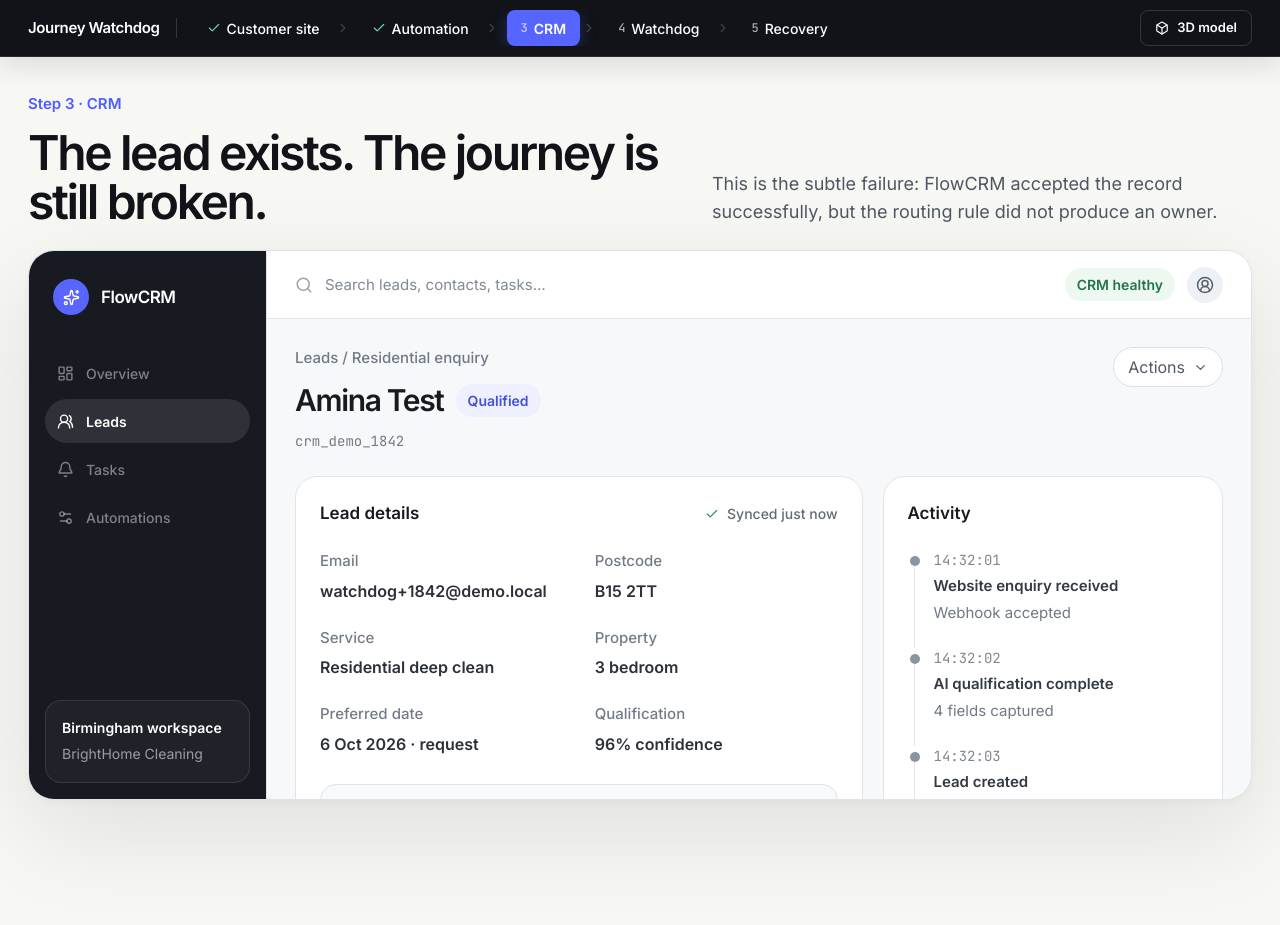
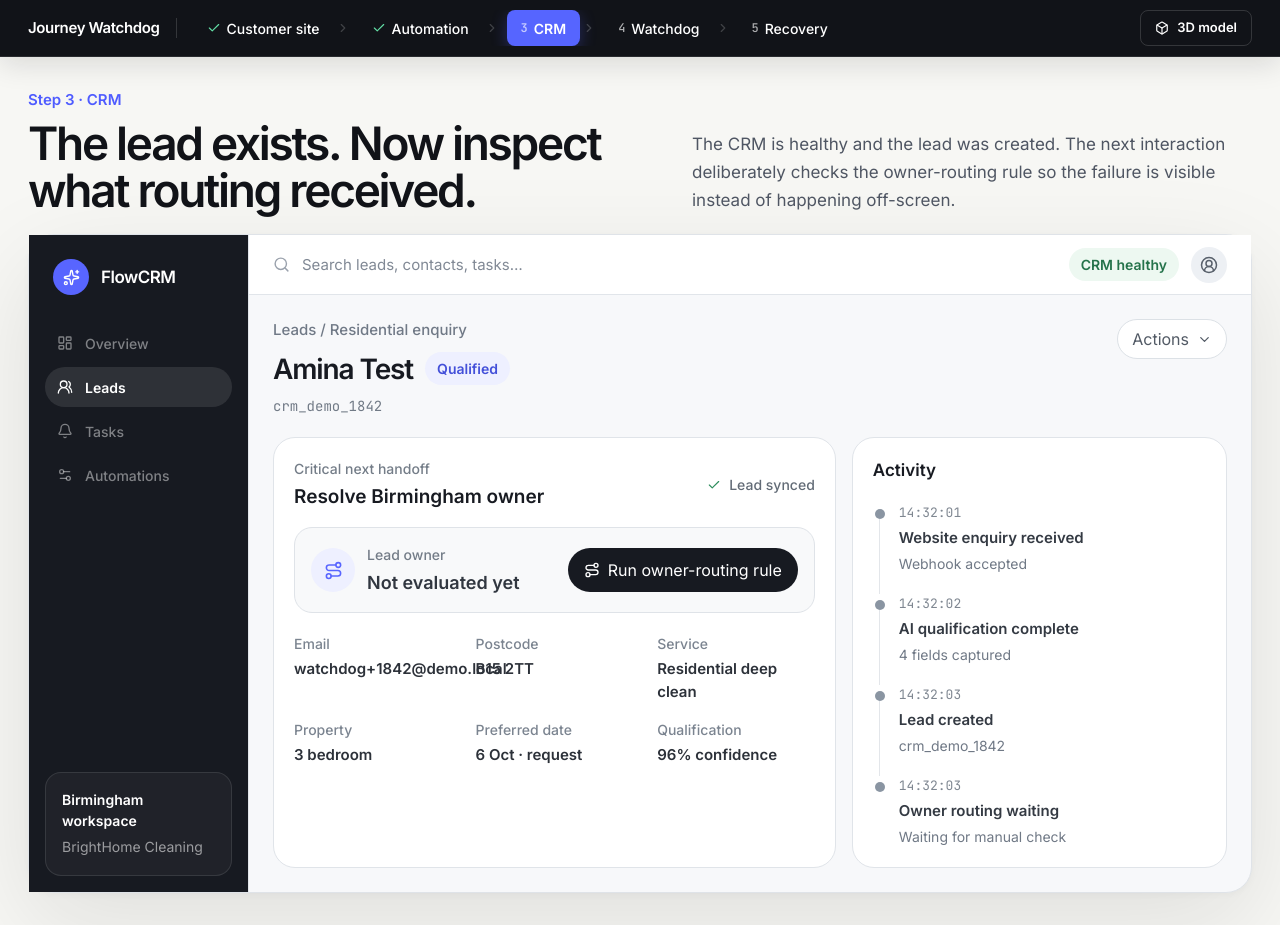
Before and after one commit to Jude-coedz/Buttardev_prototype, a Next.js app: page /crm in a window 1280 px wide. Before the commit the page ends 836 px from the top, so only its background shows below. Built offline with nearby package versions, Linux system fonts and the light colour scheme.

Commit message:
Make CRM routing interaction always visible

```diff
--- a/components/crm-lead-view.tsx
+++ b/components/crm-lead-view.tsx
@@ -1,6 +1,6 @@
 "use client";
 
-import { useEffect, useRef, useState } from "react";
+import { useRef, useState } from "react";
 import { useRouter } from "next/navigation";
 import { animate } from "animejs";
 import {
@@ -21,56 +21,55 @@ import {
 
 export function CrmLeadView() {
   const router = useRouter();
-  const ownerRef = useRef<HTMLDivElement>(null);
+  const resultRef = useRef<HTMLDivElement>(null);
   const [resolving, setResolving] = useState(false);
   const [checked, setChecked] = useState(false);
 
-  useEffect(() => {
-    if (!checked || resolving) return;
-    window.setTimeout(() => {
-      if (ownerRef.current) {
-        animate(ownerRef.current, {
-          scale: [0.985, 1.035, 1],
-          duration: 620,
-          ease: "out(4)",
-        });
-      }
-    }, 0);
-  }, [checked, resolving]);
-
   const runRoutingCheck = async () => {
     if (resolving || checked) return;
+
     setResolving(true);
-    await new Promise((resolve) => window.setTimeout(resolve, 950));
+    await new Promise((resolve) => window.setTimeout(resolve, 850));
     setResolving(false);
     setChecked(true);
+
+    window.setTimeout(() => {
+      if (!resultRef.current) return;
+      animate(resultRef.current, {
+        opacity: [0.45, 1],
+        translateY: [10, 0],
+        scale: [0.985, 1.015, 1],
+        duration: 560,
+        ease: "out(4)",
+      });
+    }, 0);
   };
 
   return (
-    <div className="mx-auto max-w-[1480px] px-4 py-7 md:px-7 md:py-9">
-      <div className="mb-6 grid gap-5 lg:grid-cols-[1fr_auto] lg:items-end">
+    <div className="mx-auto max-w-[1480px] px-4 py-6 md:px-7 md:py-8">
+      <div className="mb-5 grid gap-4 lg:grid-cols-[1fr_auto] lg:items-end">
         <div>
           <p className="text-[15px] font-semibold text-[var(--blue)]">Step 3 · CRM</p>
-          <h1 className="mt-3 text-[38px] font-semibold leading-[1.03] tracking-[-0.05em] md:text-[48px]">
-            The lead exists. The journey is still broken.
+          <h1 className="mt-2 text-[36px] font-semibold leading-[1.03] tracking-[-0.05em] md:text-[46px]">
+            The lead exists. Now inspect what routing received.
           </h1>
         </div>
-        <p className="max-w-[540px] text-[18px] leading-7 text-[var(--copy)]">
-          This is the subtle failure: FlowCRM accepted the record successfully, but the routing rule did not produce an owner.
+        <p className="max-w-[560px] text-[17px] leading-7 text-[var(--copy)]">
+          The CRM is healthy and the lead was created. The next interaction deliberately checks the owner-routing rule so the failure is visible instead of happening off-screen.
         </p>
       </div>
 
-      <section className="crm-shell min-h-[520px] h-[calc(100dvh-250px)] overflow-hidden rounded-[26px] border border-[#dfe3e8] bg-[#f7f8fa]">
-        <div className="flex h-full min-h-[520px]">
-          <aside className="hidden w-[238px] shrink-0 border-r border-[#e1e5ea] bg-[#171a21] p-4 text-white lg:flex lg:flex-col">
-            <div className="flex items-center gap-3 px-2 py-3">
+      <section className="crm-shell overflow-visible rounded-[26px] border border-[#dfe3e8] bg-[#f7f8fa]">
+        <div className="flex">
+          <aside className="hidden w-[220px] shrink-0 border-r border-[#e1e5ea] bg-[#171a21] p-4 text-white lg:flex lg:flex-col">
+            <div className="flex items-center gap-3 px-2 py-2">
               <span className="inline-flex h-9 w-9 items-center justify-center rounded-xl bg-[#5865ff] text-white">
                 <Sparkles size={17} />
               </span>
               <span className="text-[17px] font-semibold tracking-[-0.03em]">FlowCRM</span>
             </div>
 
-            <nav className="mt-6 space-y-1">
+            <nav className="mt-5 space-y-1">
               {[
                 [LayoutDashboard, "Overview", false],
                 [UsersRound, "Leads", true],
@@ -83,11 +82,11 @@ export function CrmLeadView() {
                     key={String(label)}
                     className={
                       active
-                        ? "flex h-11 items-center gap-3 rounded-xl bg-white/10 px-3 text-[14px] font-semibold text-white"
-                        : "flex h-11 items-center gap-3 rounded-xl px-3 text-[14px] font-medium text-white/45"
+                        ? "flex h-10 items-center gap-3 rounded-xl bg-white/10 px-3 text-[14px] font-semibold text-white"
+                        : "flex h-10 items-center gap-3 rounded-xl px-3 text-[14px] font-medium text-white/45"
                     }
                   >
-                    <ItemIcon size={17} />
+                    <ItemIcon size={16} />
                     {String(label)}
                   </div>
                 );
@@ -101,9 +100,9 @@ export function CrmLeadView() {
           </aside>
 
           <div className="min-w-0 flex-1">
-            <header className="flex h-[68px] items-center justify-between border-b border-[#e1e5ea] bg-white px-5 md:px-7">
+            <header className="flex h-[60px] items-center justify-between border-b border-[#e1e5ea] bg-white px-5 md:px-6">
               <div className="flex min-w-0 items-center gap-3">
-                <Search size={18} className="text-[#9ba2ad]" />
+                <Search size={17} className="text-[#9ba2ad]" />
                 <span className="hidden text-[15px] text-[#818995] sm:inline">Search leads, contacts, tasks…</span>
               </div>
               <div className="flex items-center gap-3">
@@ -116,15 +115,15 @@ export function CrmLeadView() {
               </div>
             </header>
 
-            <div className="p-5 md:p-7">
-              <div className="mb-6 flex flex-wrap items-start justify-between gap-4">
+            <div className="p-5 md:p-6">
+              <div className="flex flex-wrap items-start justify-between gap-4">
                 <div>
                   <p className="text-[15px] font-medium text-[#707986]">Leads / Residential enquiry</p>
-                  <div className="mt-2 flex flex-wrap items-center gap-3">
-                    <h2 className="text-[30px] font-semibold tracking-[-0.045em] text-[#171a21]">Amina Test</h2>
+                  <div className="mt-1.5 flex flex-wrap items-center gap-3">
+                    <h2 className="text-[28px] font-semibold tracking-[-0.04em] text-[#171a21]">Amina Test</h2>
                     <span className="rounded-full bg-[#eef0ff] px-3 py-1.5 text-[14px] font-semibold text-[#4350d9]">Qualified</span>
                   </div>
-                  <p className="mt-2 font-mono text-[14px] text-[#717a86]">crm_demo_1842</p>
+                  <p className="mt-1.5 font-mono text-[14px] text-[#717a86]">crm_demo_1842</p>
                 </div>
                 <button className="inline-flex h-10 items-center gap-2 rounded-xl border border-[#dce1e6] bg-white px-3.5 text-[14px] font-semibold text-[#525a65]">
                   Actions
@@ -132,109 +131,108 @@ export function CrmLeadView() {
                 </button>
               </div>
 
-              <div className="grid gap-5 xl:grid-cols-[1.25fr_.75fr]">
-                <section className="rounded-[22px] border border-[#e0e4e9] bg-white p-5 md:p-6">
-                  <div className="flex items-center justify-between">
-                    <h3 className="text-[17px] font-semibold text-[#171a21]">Lead details</h3>
+              <div className="mt-5 grid gap-4 xl:grid-cols-[1.2fr_.8fr]">
+                <section className="rounded-[22px] border border-[#e0e4e9] bg-white p-5">
+                  <div className="flex flex-wrap items-center justify-between gap-3">
+                    <div>
+                      <p className="text-[14px] font-medium text-[#747d88]">Critical next handoff</p>
+                      <h3 className="mt-1 text-[19px] font-semibold text-[#171a21]">Resolve Birmingham owner</h3>
+                    </div>
                     <span className="inline-flex items-center gap-2 text-[14px] font-medium text-[#626b76]">
                       <Check size={14} className="text-[#2e8d5d]" />
-                      Synced just now
+                      Lead synced
                     </span>
                   </div>
 
-                  <div className="mt-6 grid gap-x-8 gap-y-6 sm:grid-cols-2">
+                  <div
+                    ref={resultRef}
+                    className={
+                      checked
+                        ? "mt-4 rounded-[18px] border border-[#efb7c1] bg-[#fff5f7] p-4"
+                        : "mt-4 rounded-[18px] border border-[#dfe3e8] bg-[#f8f9fa] p-4"
+                    }
+                  >
+                    <div className="flex flex-wrap items-center justify-between gap-4">
+                      <div className="flex items-center gap-3">
+                        <span className={
+                          checked
+                            ? "inline-flex h-11 w-11 items-center justify-center rounded-xl bg-[#ffe3e8] text-[var(--rose)]"
+                            : "inline-flex h-11 w-11 items-center justify-center rounded-xl bg-[#eef0ff] text-[#5865ff]"
+                        }>
+                          {resolving ? <LoaderCircle size={19} className="animate-spin" /> : checked ? <TriangleAlert size={19} /> : <Route size={19} />}
+                        </span>
+                        <div>
+                          <p className="text-[14px] font-medium text-[#737c87]">Lead owner</p>
+                          <p className={
+                            checked
+                              ? "mt-1 text-[20px] font-semibold tracking-[-0.025em] text-[#9f3043]"
+                              : "mt-1 text-[18px] font-semibold text-[#313740]"
+                          }>
+                            {resolving ? "routing-v4 is evaluating…" : checked ? "Unassigned" : "Not evaluated yet"}
+                          </p>
+                        </div>
+                      </div>
+
+                      {checked ? (
+                        <div className="rounded-xl bg-white px-4 py-2.5 font-mono text-[14px] leading-6 text-[#5d6672]">
+                          expected: <span className="text-[#2f3944]">saim.birmingham</span><br />
+                          received: <span className="font-semibold text-[#b73d52]">null</span>
+                        </div>
+                      ) : (
+                        <button
+                          onClick={runRoutingCheck}
+                          disabled={resolving}
+                          className="inline-flex h-11 items-center gap-2 rounded-xl bg-[#171a21] px-4 text-[15px] font-semibold text-white transition hover:bg-[#2b3038] disabled:cursor-wait disabled:opacity-60"
+                        >
+                          {resolving ? <LoaderCircle size={16} className="animate-spin" /> : <Route size={16} />}
+                          {resolving ? "Checking routing" : "Run owner-routing rule"}
+                        </button>
+                      )}
+                    </div>
+                  </div>
+
+                  <div className="mt-5 grid gap-x-6 gap-y-4 sm:grid-cols-3">
                     {[
                       ["Email", "watchdog+1842@demo.local"],
                       ["Postcode", "B15 2TT"],
                       ["Service", "Residential deep clean"],
                       ["Property", "3 bedroom"],
-                      ["Preferred date", "6 Oct 2026 · request"],
+                      ["Preferred date", "6 Oct · request"],
                       ["Qualification", "96% confidence"],
                     ].map(([label, value]) => (
                       <div key={label}>
-                        <p className="text-[15px] font-medium text-[#737c87]">{label}</p>
-                        <p className="mt-1.5 text-[16px] font-semibold text-[#2c3139]">{value}</p>
+                        <p className="text-[14px] font-medium text-[#7b8490]">{label}</p>
+                        <p className="mt-1 text-[15px] font-semibold text-[#2c3139]">{value}</p>
                       </div>
                     ))}
                   </div>
-
-                  <div
-                    ref={ownerRef}
-                    className={
-                      checked
-                        ? "mt-7 rounded-2xl border border-[#efb7c1] bg-[#fff5f7] p-5"
-                        : "mt-7 rounded-2xl border border-[#dfe3e8] bg-[#f8f9fa] p-5"
-                    }
-                  >
-                    <div className="flex flex-wrap items-start justify-between gap-4">
-                      <div>
-                        <p className="text-[15px] font-medium text-[#6f7883]">Lead owner</p>
-                        <div className="mt-2 flex items-center gap-2">
-                          {resolving ? (
-                            <>
-                              <LoaderCircle size={18} className="animate-spin text-[var(--blue)]" />
-                              <span className="text-[18px] font-semibold text-[#313740]">Running routing-v4…</span>
-                            </>
-                          ) : checked ? (
-                            <>
-                              <TriangleAlert size={19} className="text-[var(--rose)]" />
-                              <span className="text-[20px] font-semibold tracking-[-0.025em] text-[#9f3043]">Unassigned</span>
-                            </>
-                          ) : (
-                            <>
-                              <Route size={19} className="text-[#5865ff]" />
-                              <span className="text-[18px] font-semibold text-[#313740]">Owner routing not evaluated yet</span>
-                            </>
-                          )}
-                        </div>
-                      </div>
-                      {checked ? (
-                        <div className="rounded-xl bg-white px-4 py-3 font-mono text-[14px] leading-6 text-[#5d6672]">
-                          expected: <span className="text-[#2f3944]">saim.birmingham</span><br />
-                          received: <span className="font-semibold text-[#b73d52]">null</span>
-                        </div>
-                      ) : null}
-                    </div>
-                  </div>
-
-                  {!checked ? (
-                    <button
-                      onClick={runRoutingCheck}
-                      disabled={resolving}
-                      className="mt-4 inline-flex h-11 items-center gap-2 rounded-xl bg-[#171a21] px-4 text-[15px] font-semibold text-white transition hover:bg-[#2b3038] disabled:cursor-wait disabled:opacity-60"
-                    >
-                      {resolving ? <LoaderCircle size={16} className="animate-spin" /> : <Route size={16} />}
-                      {resolving ? "Evaluating routing rule" : "Run owner-routing rule"}
-                    </button>
-                  ) : null}
                 </section>
 
-                <aside className="rounded-[22px] border border-[#e0e4e9] bg-white p-5 md:p-6">
+                <aside className="rounded-[22px] border border-[#e0e4e9] bg-white p-5">
                   <h3 className="text-[17px] font-semibold text-[#171a21]">Activity</h3>
-
-                  <div className="mt-6 space-y-6">
+                  <div className="mt-5 space-y-5">
                     {[
                       ["14:32:01", "Website enquiry received", "Webhook accepted"],
                       ["14:32:02", "AI qualification complete", "4 fields captured"],
                       ["14:32:03", "Lead created", "crm_demo_1842"],
-                      ["14:32:03", resolving ? "Owner routing running" : checked ? "Owner routing completed" : "Owner routing waiting", resolving ? "routing-v4 evaluating…" : checked ? "owner_id = null" : "Click Run owner-routing rule"],
+                      ["14:32:03", resolving ? "Owner routing running" : checked ? "Owner routing completed" : "Owner routing waiting", resolving ? "routing-v4 evaluating…" : checked ? "owner_id = null" : "Waiting for manual check"],
                     ].map(([time, title, detail], index) => (
-                      <div key={title} className="grid grid-cols-[14px_1fr] gap-3">
+                      <div key={String(title)} className="grid grid-cols-[14px_1fr] gap-3">
                         <div className="relative flex justify-center">
                           <span className={
                             index === 3 && checked
                               ? "mt-1.5 h-2.5 w-2.5 rounded-full bg-[var(--rose)]"
                               : "mt-1.5 h-2.5 w-2.5 rounded-full bg-[#8a95a2]"
                           } />
-                          {index < 3 ? <span className="absolute bottom-[-24px] top-4 w-px bg-[#e3e6ea]" /> : null}
+                          {index < 3 ? <span className="absolute bottom-[-20px] top-4 w-px bg-[#e3e6ea]" /> : null}
                         </div>
                         <div>
-                          <p className="font-mono text-[14px] text-[#7f8791]">{time}</p>
+                          <p className="font-mono text-[13px] text-[#7f8791]">{time}</p>
                           <p className="mt-1 text-[15px] font-semibold text-[#343a43]">{title}</p>
                           <p className={
                             index === 3 && checked
                               ? "mt-1 text-[15px] font-semibold text-[var(--rose)]"
-                              : "mt-1 text-[15px] text-[#707986]"
+                              : "mt-1 text-[14px] text-[#707986]"
                           }>{detail}</p>
                         </div>
                       </div>
@@ -244,11 +242,11 @@ export function CrmLeadView() {
               </div>
 
               {checked ? (
-                <div className="mt-5 flex flex-col gap-4 rounded-[22px] border border-[#dae0e6] bg-[#171a21] p-5 text-white md:flex-row md:items-center md:justify-between md:p-6">
+                <div className="mt-4 flex flex-col gap-4 rounded-[22px] border border-[#dae0e6] bg-[#171a21] p-5 text-white md:flex-row md:items-center md:justify-between">
                   <div>
-                    <p className="text-[17px] font-semibold">FlowCRM still reports a healthy service.</p>
+                    <p className="text-[17px] font-semibold">The CRM is healthy, but the journey contract is not.</p>
                     <p className="mt-1 text-[15px] leading-6 text-white/55">
-                      The failure exists between the CRM record and the business outcome. This is where Watchdog becomes useful.
+                      That mismatch is exactly what Watchdog should inspect next.
                     </p>
                   </div>
                   <button
```
